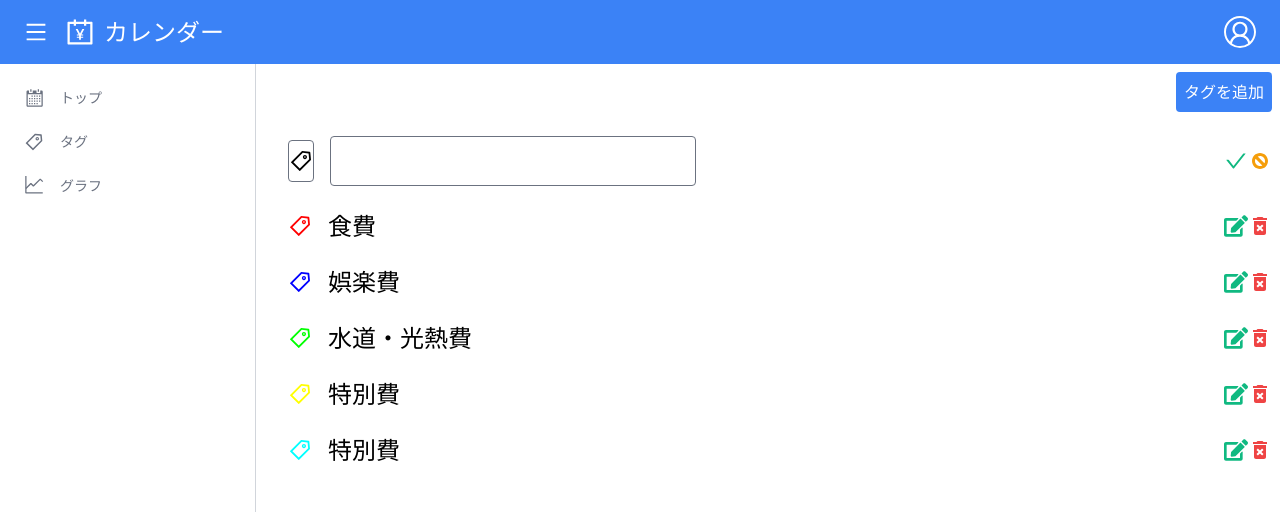
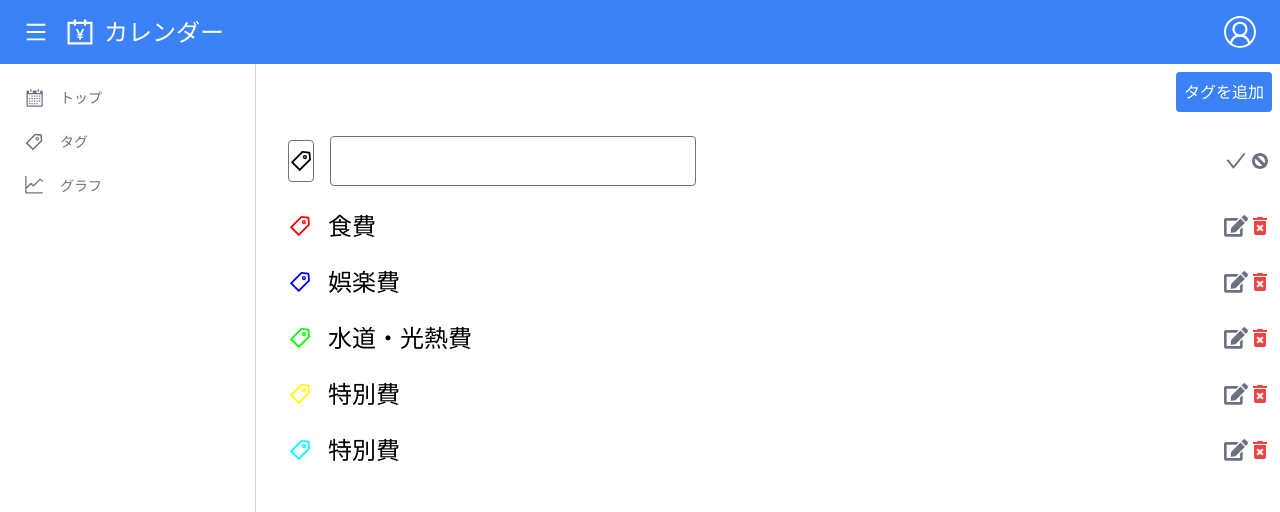
Before and after one commit to masasami/money-management-app, a Next.js app: page /tag-list in a window 1280 px wide. Both pictures are taken after a click on the button "タグを追加". Shown: the top 512 px of the page. Built offline with nearby package versions, Linux system fonts and the light colour scheme.

Commit message:
tag-list アイコンの色変更

```diff
--- a/pages/tag-list.tsx
+++ b/pages/tag-list.tsx
@@ -64,7 +64,7 @@ const TagList: NextPage = () => {
                   {/* 編集開始ボタン */}
                   <FaEdit
                     fontSize={24}
-                    className="text-green-500 ml-auto"
+                    className="text-gray-500 ml-auto"
                     onClick={() =>
                       setTags((tags) => {
                         tags[i].editing = true
@@ -118,7 +118,7 @@ const TagList: NextPage = () => {
                   {/* 編集完了ボタン */}
                   <AiOutlineCheck
                     fontSize={24}
-                    className="text-green-500 ml-auto"
+                    className="text-gray-500 ml-auto"
                     onClick={() =>
                       // TODO 更新処理
                       setTags((tags) => {
@@ -130,7 +130,7 @@ const TagList: NextPage = () => {
                   {/* キャンセルボタン */}
                   <TiCancel
                     fontSize={24}
-                    className="text-yellow-500"
+                    className="text-gray-500"
                     onClick={() => {
                       if (!tags[i].id_tag) {
                         setTags((tags) => {
```
